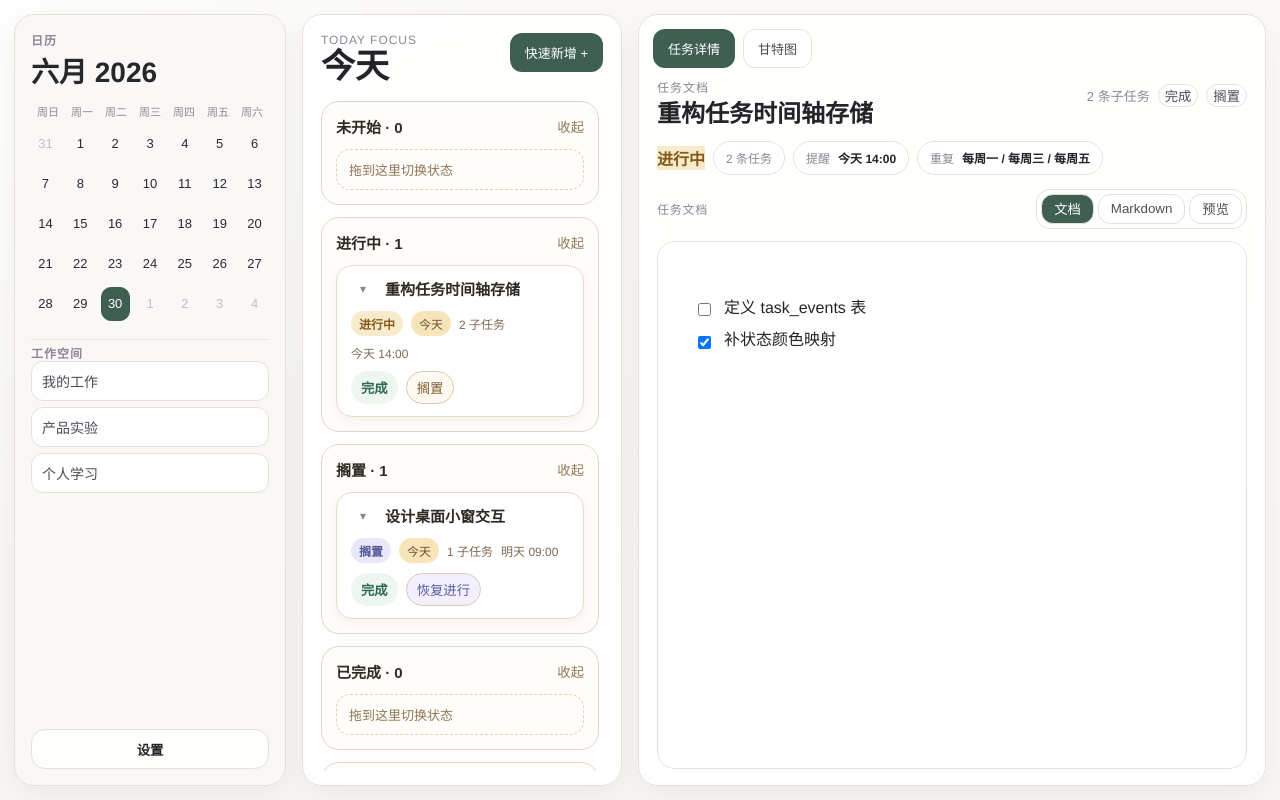
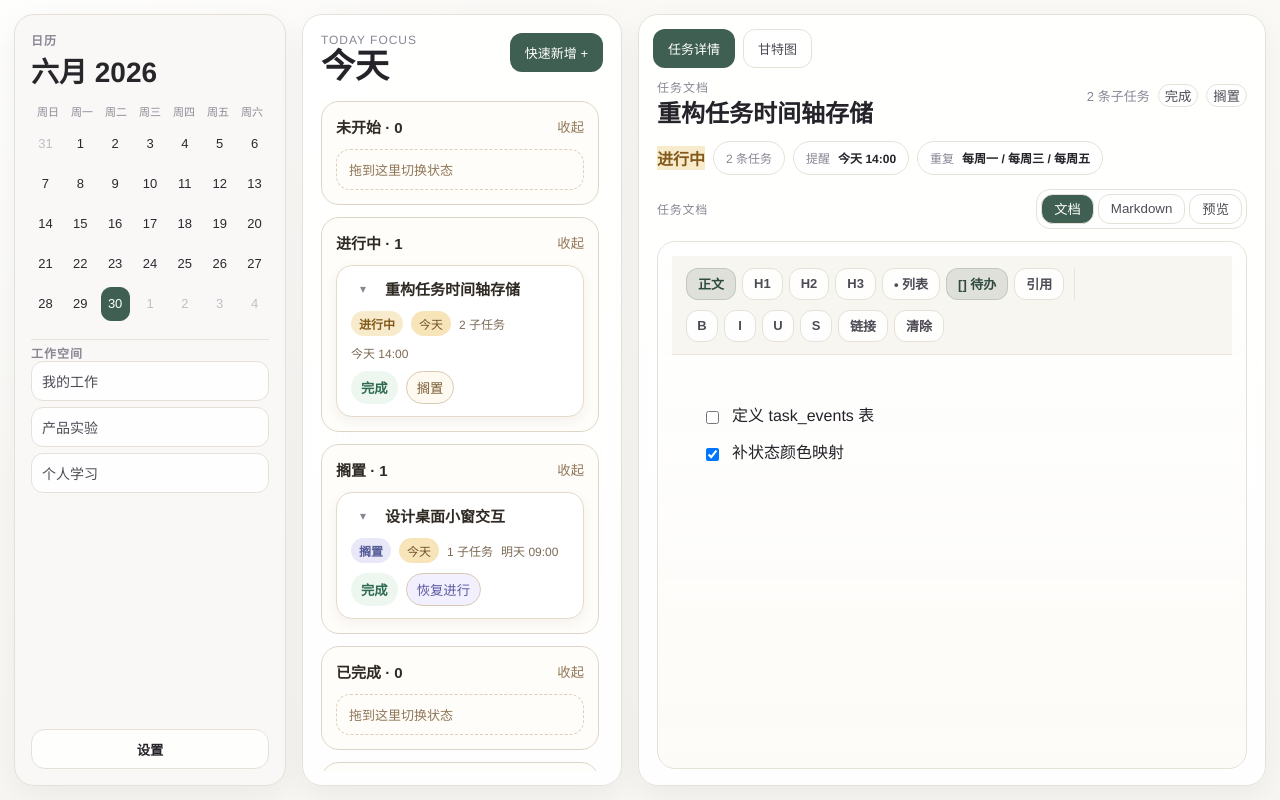
Before and after one commit to KLSOBIG/mylife, a React (Vite) app in the folder apps/desktop/: page / in a window 1280 px wide. Built offline with nearby package versions, Linux system fonts and the light colour scheme.

Commit message:
feat(desktop): add fixed markdown toolbar

```diff
--- a/apps/desktop/package.json
+++ b/apps/desktop/package.json
@@ -15,6 +15,12 @@
     "@dnd-kit/core": "^6.3.1",
     "@dnd-kit/sortable": "^10.0.0",
     "@dnd-kit/utilities": "^3.2.2",
+    "@tiptap/extension-placeholder": "^3.7.2",
+    "@tiptap/extension-task-item": "^3.7.2",
+    "@tiptap/extension-task-list": "^3.7.2",
+    "@tiptap/markdown": "^3.7.2",
+    "@tiptap/react": "^3.7.2",
+    "@tiptap/starter-kit": "^3.7.2",
     "react": "^19.1.0",
     "react-dom": "^19.1.0",
     "react-markdown": "^10.1.0"
--- a/apps/desktop/src/features/details/task-markdown-editor.tsx
+++ b/apps/desktop/src/features/details/task-markdown-editor.tsx
@@ -1,6 +1,5 @@
+import { Markdown } from "@tiptap/markdown";
 import { EditorContent, useEditor } from "@tiptap/react";
-import { BubbleMenu, FloatingMenu } from "@tiptap/react/menus";
-import { Markdown } from "@tiptap/markdown";
 import StarterKit from "@tiptap/starter-kit";
 import TaskList from "@tiptap/extension-task-list";
 import TaskItem from "@tiptap/extension-task-item";
@@ -13,6 +12,114 @@ const viewModes = [
   { id: "markdown", label: "Markdown" },
   { id: "preview", label: "预览" }
 ] as const;
+
+type TiptapEditor = NonNullable<ReturnType<typeof useEditor>>;
+
+type ToolbarControl = {
+  id: string;
+  label: string;
+  short?: string;
+  active: (editor: TiptapEditor) => boolean;
+  run: (editor: TiptapEditor) => boolean;
+};
+
+const documentControls: ToolbarControl[] = [
+  {
+    id: "paragraph",
+    label: "正文",
+    active: (editor) => !editor.isActive("heading") && !editor.isActive("blockquote"),
+    run: (editor) => editor.chain().focus().setParagraph().run()
+  },
+  {
+    id: "heading-1",
+    label: "标题 1",
+    short: "H1",
+    active: (editor) => editor.isActive("heading", { level: 1 }),
+    run: (editor) => editor.chain().focus().toggleHeading({ level: 1 }).run()
+  },
+  {
+    id: "heading-2",
+    label: "标题 2",
+    short: "H2",
+    active: (editor) => editor.isActive("heading", { level: 2 }),
+    run: (editor) => editor.chain().focus().toggleHeading({ level: 2 }).run()
+  },
+  {
+    id: "heading-3",
+    label: "标题 3",
+    short: "H3",
+    active: (editor) => editor.isActive("heading", { level: 3 }),
+    run: (editor) => editor.chain().focus().toggleHeading({ level: 3 }).run()
+  },
+  {
+    id: "bullet-list",
+    label: "项目列表",
+    short: "• 列表",
+    active: (editor) => editor.isActive("bulletList"),
+    run: (editor) => editor.chain().focus().toggleBulletList().run()
+  },
+  {
+    id: "task-list",
+    label: "待办清单",
+    short: "[] 待办",
+    active: (editor) => editor.isActive("taskList"),
+    run: (editor) => editor.chain().focus().toggleTaskList().run()
+  },
+  {
+    id: "blockquote",
+    label: "引用",
+    short: "引用",
+    active: (editor) => editor.isActive("blockquote"),
+    run: (editor) => editor.chain().focus().toggleBlockquote().run()
+  }
+] as const;
+
+const inlineControls: ToolbarControl[] = [
+  {
+    id: "bold",
+    label: "粗体",
+    short: "B",
+    active: (editor) => editor.isActive("bold"),
+    run: (editor) => editor.chain().focus().toggleBold().run()
+  },
+  {
+    id: "italic",
+    label: "斜体",
+    short: "I",
+    active: (editor) => editor.isActive("italic"),
+    run: (editor) => editor.chain().focus().toggleItalic().run()
+  },
+  {
+    id: "underline",
+    label: "下划线",
+    short: "U",
+    active: (editor) => editor.isActive("underline"),
+    run: (editor) => editor.chain().focus().toggleUnderline().run()
+  },
+  {
+    id: "strike",
+    label: "删除线",
+    short: "S",
+    active: (editor) => editor.isActive("strike"),
+    run: (editor) => editor.chain().focus().toggleStrike().run()
+  }
+] as const;
+
+function applyLink(editor: TiptapEditor) {
+  const previous = editor.getAttributes("link").href ?? "";
+  const href = window.prompt("输入链接", previous);
+
+  if (href === null) {
+    return;
+  }
+
+  if (!href.trim()) {
+    editor.chain().focus().unsetLink().run();
+    return;
+  }
+
+  editor.chain().focus().setLink({ href }).run();
+}
 
 export function TaskMarkdownEditor({
   documentId,
@@ -106,49 +213,62 @@ export function TaskMarkdownEditor({
         <div className="task-markdown-editor__rich-shell task-tiptap">
           {editor ? (
             <>
-              <BubbleMenu editor={editor} className="task-tiptap__menu task-tiptap__menu--bubble">
-                <button type="button" onClick={() => editor.chain().focus().toggleBold().run()} data-active={editor.isActive("bold")}>
-                  B
+              <div className="task-tiptap__toolbar" role="toolbar" aria-label="document-formatting-toolbar">
+                <div className="task-tiptap__toolbar-group">
+                  {documentControls.map((control) => (
+                    <button
+                      key={control.id}
+                      type="button"
+                      className="task-tiptap__toolbar-button"
+                      aria-label={control.label}
+                      title={control.label}
+                      data-active={control.active(editor)}
+                      onMouseDown={(event) => event.preventDefault()}
+                      onClick={() => control.run(editor)}
+                    >
+                      {control.short ?? control.label}
                     </button>
-                <button type="button" onClick={() => editor.chain().focus().toggleItalic().run()} data-active={editor.isActive("italic")}>
-                  I
+                  ))}
+                </div>
+                <div className="task-tiptap__toolbar-separator" aria-hidden="true" />
+                <div className="task-tiptap__toolbar-group">
+                  {inlineControls.map((control) => (
+                    <button
+                      key={control.id}
+                      type="button"
+                      className="task-tiptap__toolbar-button task-tiptap__toolbar-button--icon"
+                      aria-label={control.label}
+                      title={control.label}
+                      data-active={control.active(editor)}
+                      onMouseDown={(event) => event.preventDefault()}
+                      onClick={() => control.run(editor)}
+                    >
+                      {control.short}
                     </button>
-                <button type="button" onClick={() => editor.chain().focus().toggleUnderline().run()} data-active={editor.isActive("underline")}>
-                  U
+                  ))}
+                  <button
+                    type="button"
+                    className="task-tiptap__toolbar-button"
+                    aria-label="链接"
+                    title="链接"
+                    data-active={editor.isActive("link")}
+                    onMouseDown={(event) => event.preventDefault()}
+                    onClick={() => applyLink(editor)}
+                  >
+                    链接
                   </button>
                   <button
                     type="button"
-                  onClick={() => {
-                    const previous = editor.getAttributes("link").href ?? "";
-                    const href = window.prompt("输入链接", previous);
-                    if (href === null) {
-                      return;
-                    }
-                    if (!href.trim()) {
-                      editor.chain().focus().unsetLink().run();
-                      return;
-                    }
-                    editor.chain().focus().setLink({ href }).run();
-                  }}
-                  data-active={editor.isActive("link")}
+                    className="task-tiptap__toolbar-button"
+                    aria-label="清除格式"
+                    title="清除格式"
+                    onMouseDown={(event) => event.preventDefault()}
+                    onClick={() => editor.chain().focus().clearNodes().unsetAllMarks().run()}
                   >
-                  链接
+                    清除
                   </button>
-              </BubbleMenu>
-              <FloatingMenu editor={editor} className="task-tiptap__menu task-tiptap__menu--floating">
-                <button type="button" onClick={() => editor.chain().focus().toggleHeading({ level: 2 }).run()}>
-                  H2
-                </button>
-                <button type="button" onClick={() => editor.chain().focus().toggleBulletList().run()}>
-                  列表
-                </button>
-                <button type="button" onClick={() => editor.chain().focus().toggleTaskList().run()}>
-                  待办
-                </button>
-                <button type="button" onClick={() => editor.chain().focus().toggleBlockquote().run()}>
-                  引用
-                </button>
-              </FloatingMenu>
+                </div>
+              </div>
               <EditorContent editor={editor} className="task-tiptap__content" />
             </>
           ) : null}
--- a/apps/desktop/src/styles/app.css
+++ b/apps/desktop/src/styles/app.css
@@ -526,17 +526,20 @@ body {
   flex-direction: column;
   border: 1px solid var(--border-soft);
   border-radius: 18px;
-  background: rgba(255, 255, 255, 0.9);
+  background:
+    linear-gradient(180deg, rgba(255, 255, 255, 0.97), rgba(252, 251, 247, 0.94));
   box-shadow: inset 0 1px 0 rgba(255, 255, 255, 0.72);
 }
 
 .task-tiptap {
-  --tt-toolbar-bg: rgba(255, 255, 255, 0.96);
+  --tt-toolbar-bg: rgba(248, 246, 240, 0.96);
+  --tt-toolbar-border: rgba(112, 102, 83, 0.12);
 }
 
 .task-tiptap__content {
   min-height: 0;
   flex: 1;
+  overflow: auto;
 }
 
 .task-tiptap__content .tiptap {
@@ -545,7 +548,9 @@ body {
 
 .task-tiptap__content .ProseMirror {
   min-height: 100%;
-  padding: 22px 22px 28px;
+  max-width: 760px;
+  margin: 0 auto;
+  padding: 28px 30px 40px;
   outline: none;
   color: var(--text-strong);
   font-size: 16px;
@@ -569,15 +574,17 @@ body {
 }
 
 .task-tiptap__content .ProseMirror h1 {
-  font-size: 30px;
+  font-size: 34px;
+  letter-spacing: -0.03em;
 }
 
 .task-tiptap__content .ProseMirror h2 {
-  font-size: 24px;
+  font-size: 26px;
+  letter-spacing: -0.02em;
 }
 
 .task-tiptap__content .ProseMirror h3 {
-  font-size: 18px;
+  font-size: 20px;
 }
 
 .task-tiptap__content .ProseMirror ul,
@@ -607,10 +614,11 @@ body {
   display: flex;
   gap: 10px;
   align-items: flex-start;
+  padding: 3px 0;
 }
 
 .task-tiptap__content .ProseMirror ul[data-type="taskList"] li > label {
-  margin-top: 0.22em;
+  margin-top: 0.18em;
 }
 
 .task-tiptap__content .ProseMirror .is-empty::before {
@@ -621,33 +629,67 @@ body {
   pointer-events: none;
 }
 
-.task-tiptap__menu {
+.task-tiptap__toolbar {
+  position: sticky;
+  top: 0;
+  z-index: 2;
+  display: flex;
+  align-items: center;
+  flex-wrap: wrap;
+  gap: 10px;
+  padding: 12px 14px;
+  border-bottom: 1px solid var(--tt-toolbar-border);
+  background: var(--tt-toolbar-bg);
+  backdrop-filter: blur(12px);
+}
+
+.task-tiptap__toolbar-group {
   display: inline-flex;
   align-items: center;
+  flex-wrap: wrap;
   gap: 6px;
-  padding: 6px;
-  border: 1px solid var(--border-soft);
-  border-radius: 14px;
-  background: var(--tt-toolbar-bg);
-  box-shadow: var(--shadow-soft);
 }
 
-.task-tiptap__menu button {
-  min-height: 30px;
-  padding: 0 10px;
-  border: 0;
+.task-tiptap__toolbar-separator {
+  width: 1px;
+  align-self: stretch;
+  background: var(--tt-toolbar-border);
+}
+
+.task-tiptap__toolbar-button {
+  display: inline-flex;
+  align-items: center;
+  justify-content: center;
+  min-height: 32px;
+  padding: 0 11px;
+  border: 1px solid transparent;
   border-radius: 10px;
   background: transparent;
   color: var(--text-body);
   font-size: 13px;
   font-weight: 600;
   cursor: pointer;
+  transition:
+    background-color 140ms ease,
+    border-color 140ms ease,
+    color 140ms ease,
+    transform 140ms ease;
 }
 
-.task-tiptap__menu button:hover,
-.task-tiptap__menu button[data-active="true"] {
+.task-tiptap__toolbar-button--icon {
+  min-width: 32px;
+  padding: 0 8px;
+}
+
+.task-tiptap__toolbar-button:hover,
+.task-tiptap__toolbar-button[data-active="true"] {
   background: var(--accent-soft);
   color: var(--accent-strong);
+  border-color: color-mix(in srgb, var(--accent) 18%, transparent);
+}
+
+.task-tiptap__toolbar-button:active {
+  transform: translateY(1px);
 }
 
 .task-markdown-editor__preview h1,
```
Also changed, not shown: 2 other files (tests, documents, lock files or other folders). Lines whose indentation alone changed are shown as unchanged.
